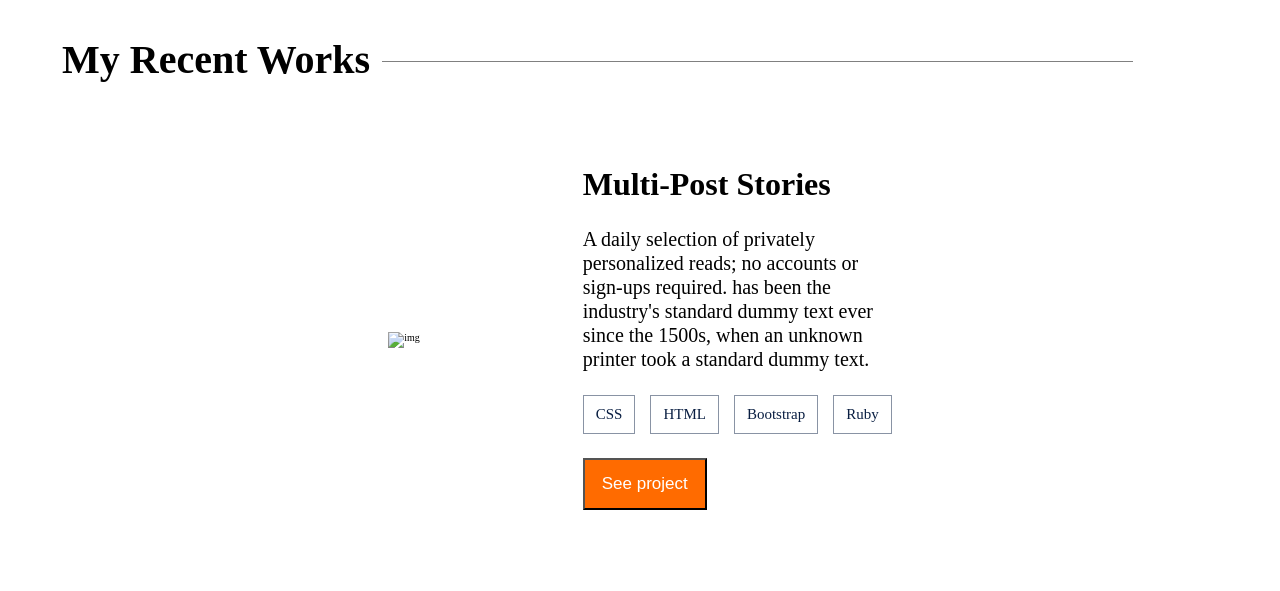
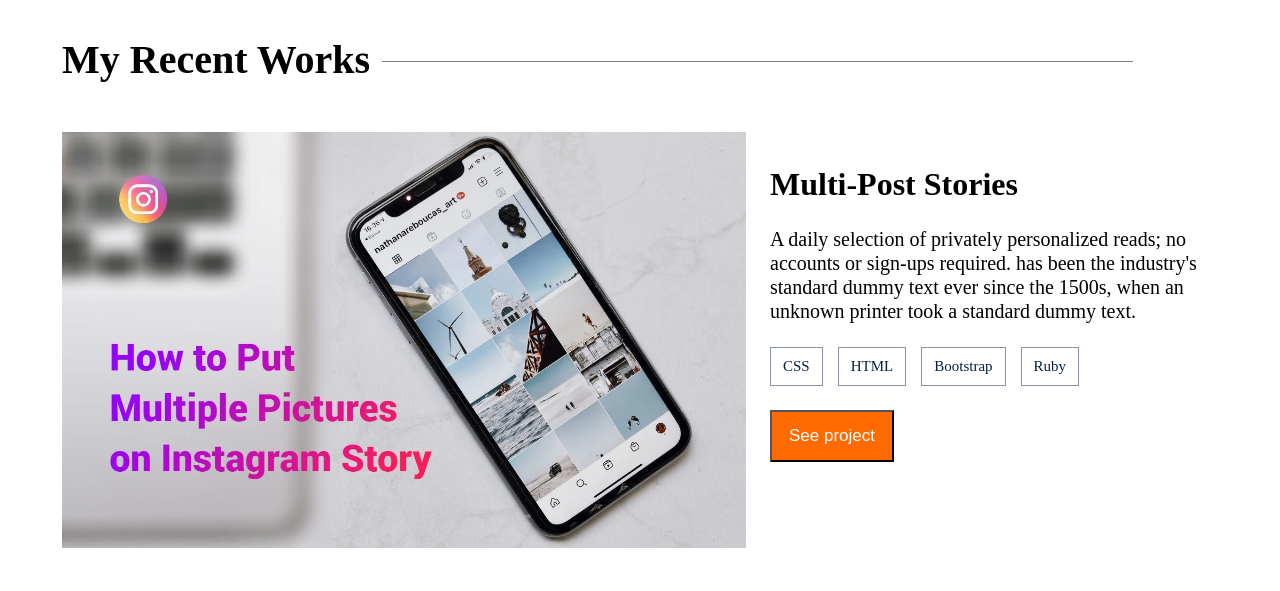
Before and after one commit to usman3123/portfolio, a plain HTML site: page index.html in a window 1280 px wide. Shown: the part 940-1531 px from the top of the page. Drawn offline with Linux system fonts and the light colour scheme.

Commit message:
pushcode

```diff
--- a/index.html
+++ b/index.html
@@ -48,7 +48,7 @@
         <div class="card-section flex">
             <h3 class="card-heading">My Recent Works</h3>
             <div class="first-card flex">
-                <img src="/assets/project.png" alt="img">
+                <img src="/assets/multi ps.webp" alt="img">
                 <div class="first-card-content flex">
                     <h4 class="content-heading">Multi-Post Stories</h4>
                     <p class="content-paragraph">A daily selection of privately personalized reads; no accounts or sign-ups
```
Also changed, not shown: assets/multi ps.webp (added).
